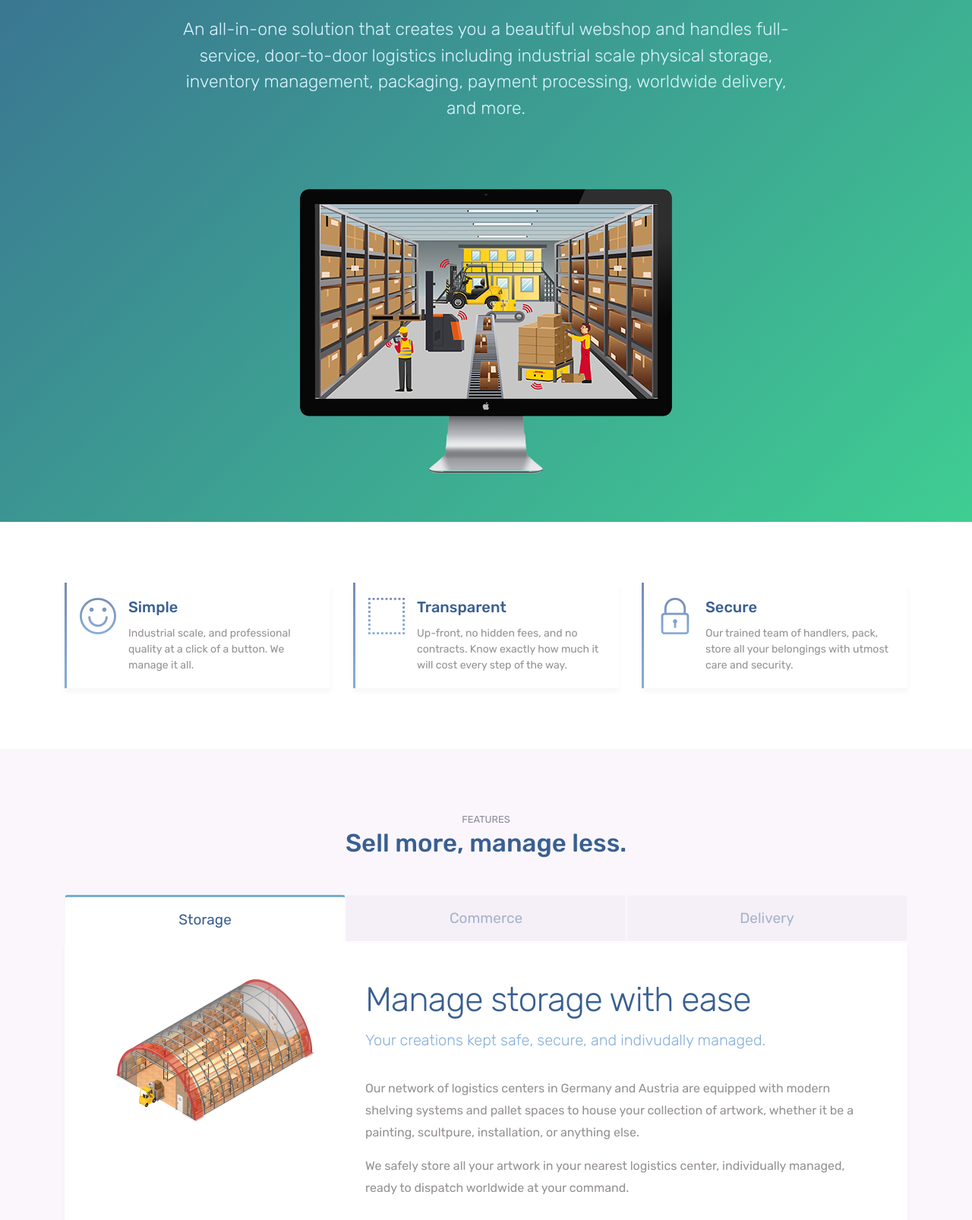
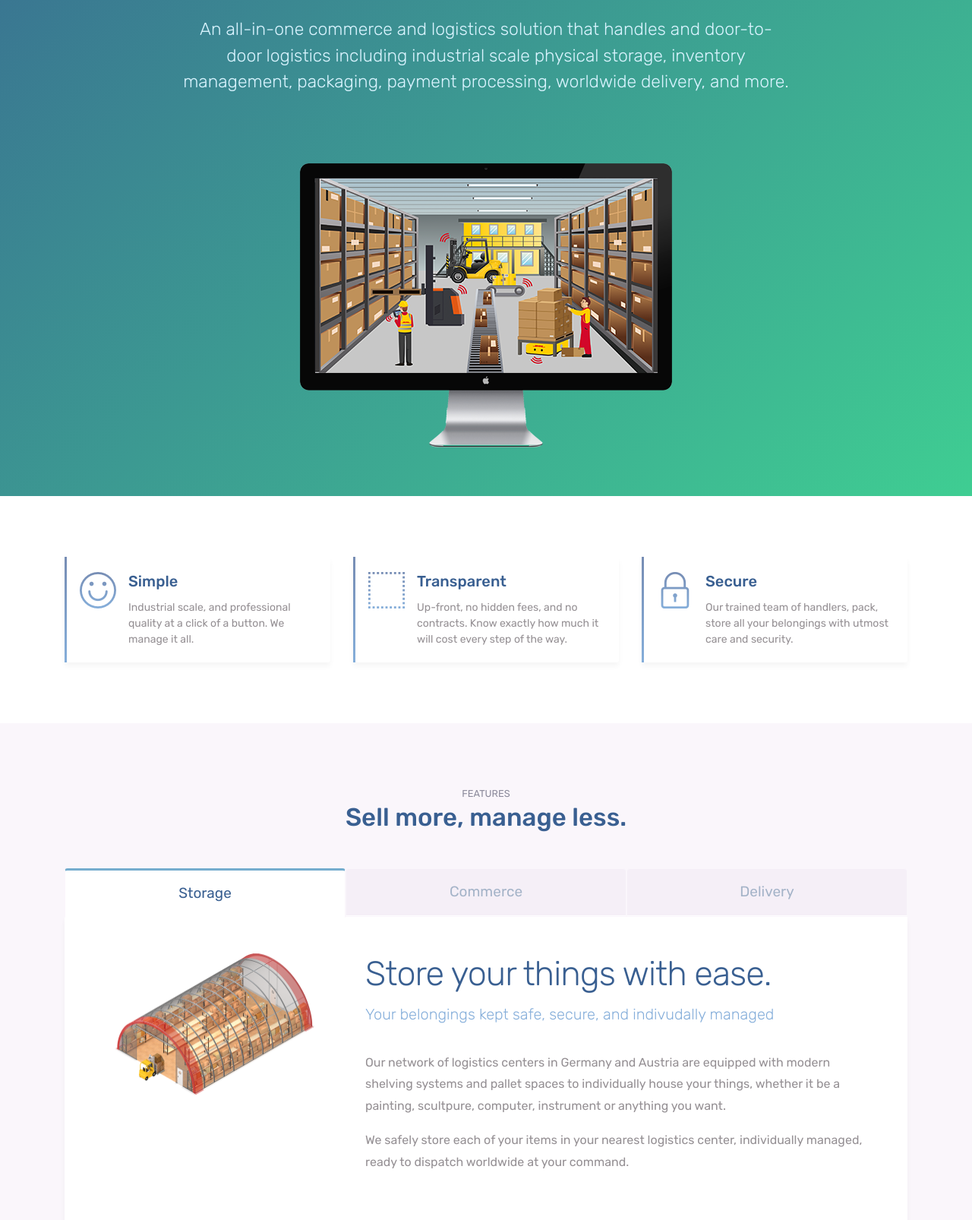
Before and after one commit to wilderbonsai/harbyr, a plain HTML site: page index.html in a window 1280 px wide. Shown: the part 223-1829 px from the top of the page at 76% size. Drawn offline with Linux system fonts and the light colour scheme.

Commit message:
copy changes

```diff
--- a/index.html
+++ b/index.html
@@ -61,7 +61,7 @@ URI     : https://colorlib.com
     <header class="bg-gradient" id="home">
         <div class="container mt-5">
             <h1>Store anything, sell or deliver anywhere.</h1>
-            <p class="tagline">An all-in-one solution that creates you a beautiful webshop and handles full-service, door-to-door logistics including industrial scale physical storage, inventory management, packaging, payment processing, worldwide delivery, and more.</p>
+            <p class="tagline">An all-in-one commerce and logistics solution that handles and door-to-door logistics including industrial scale physical storage, inventory management, packaging, payment processing, worldwide delivery, and more.</p>
         </div>
         <div class="img-holder mt-3"><img src="images/warehouse-mac.png" alt="phone" class="img-fluid"></div>
     </header>
@@ -141,12 +141,12 @@ URI     : https://colorlib.com
                         <img src="images/storage.png" alt="graphic" width="300px" class="img-fluid rounded align-self-start mr-lg-5 mb-5 mb-lg-0">
                         <div>
 
-                            <h2>Manage storage with ease</h2>
-                            <p class="lead">Your creations kept safe, secure,   and indivudally managed.</p>
-                            <p>Our network of logistics centers in Germany and Austria are equipped with modern shelving systems and pallet spaces to house your collection of artwork, whether it be a painting, scultpure, installation, or anything else.
+                            <h2>Store your things with ease.</h2>
+                            <p class="lead">Your belongings kept safe, secure,   and indivudally managed</p>
+                            <p>Our network of logistics centers in Germany and Austria are equipped with modern shelving systems and pallet spaces to individually house your things, whether it be a painting, scultpure, computer, instrument or anything you want.
                             </p>
                             <p>
-                            We safely store all your artwork in your nearest logistics center, individually managed, ready to dispatch worldwide at your command.
+                            We safely store each of your items in your nearest logistics center, individually managed, ready to dispatch worldwide at your command.
                             </p>
 
                         </div>
@@ -155,7 +155,7 @@ URI     : https://colorlib.com
                 <div class="tab-pane fade" id="commerce">
                     <div class="d-flex flex-column flex-lg-row">
                         <div>
-                            <h2>Sell anything</h2>
+                            <h2>Sell anything, anywhere</h2>
                             <p class="lead">Instantly be able to sell your things, anywhere in the world</p>
                             <p>
                                 We instantly create you a webstore, and enable you to choose anything you might want to sell, where anyone in the world can purchase your things.
@@ -172,7 +172,7 @@ URI     : https://colorlib.com
                         <img src="images/shipping.png" width="300" alt="graphic" class="img-fluid rounded align-self-start mr-lg-5 mb-5 mb-lg-0">
                         <div>
                             <h2>Worldwide Delivery</h2>
-                            <p class="lead">Professional packing and same day delivery anywhere in the world.</p>
+                            <p class="lead">Professional packing and same day shipping anywhere in the world.</p>
                             <p>As soon as you desire, we immediately start processing the delivery and send it to it's destination on the same day at the best conditions possible.
                             </p>
                             <p> We compare the shipping rates of trusted shipping service providers and find the best one for you, and take care of customs clearance and any other related paperwork so you don't have to.
```
